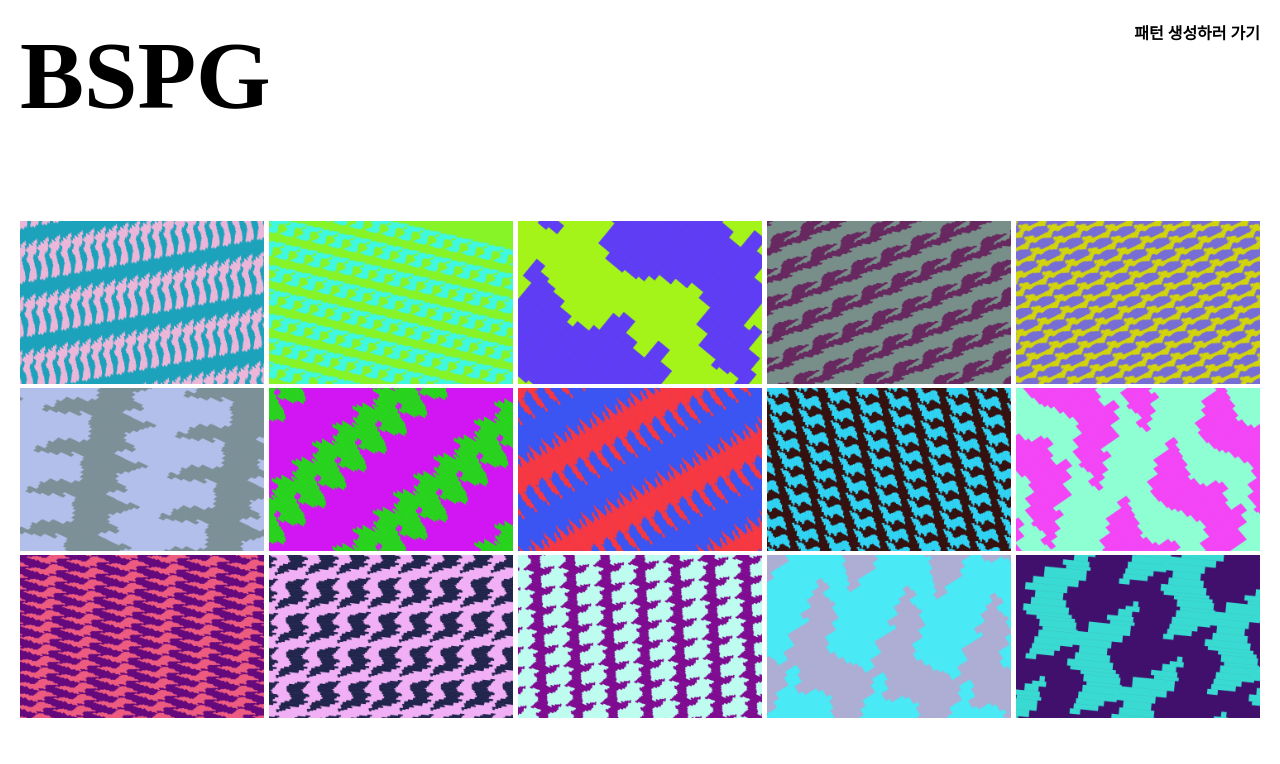
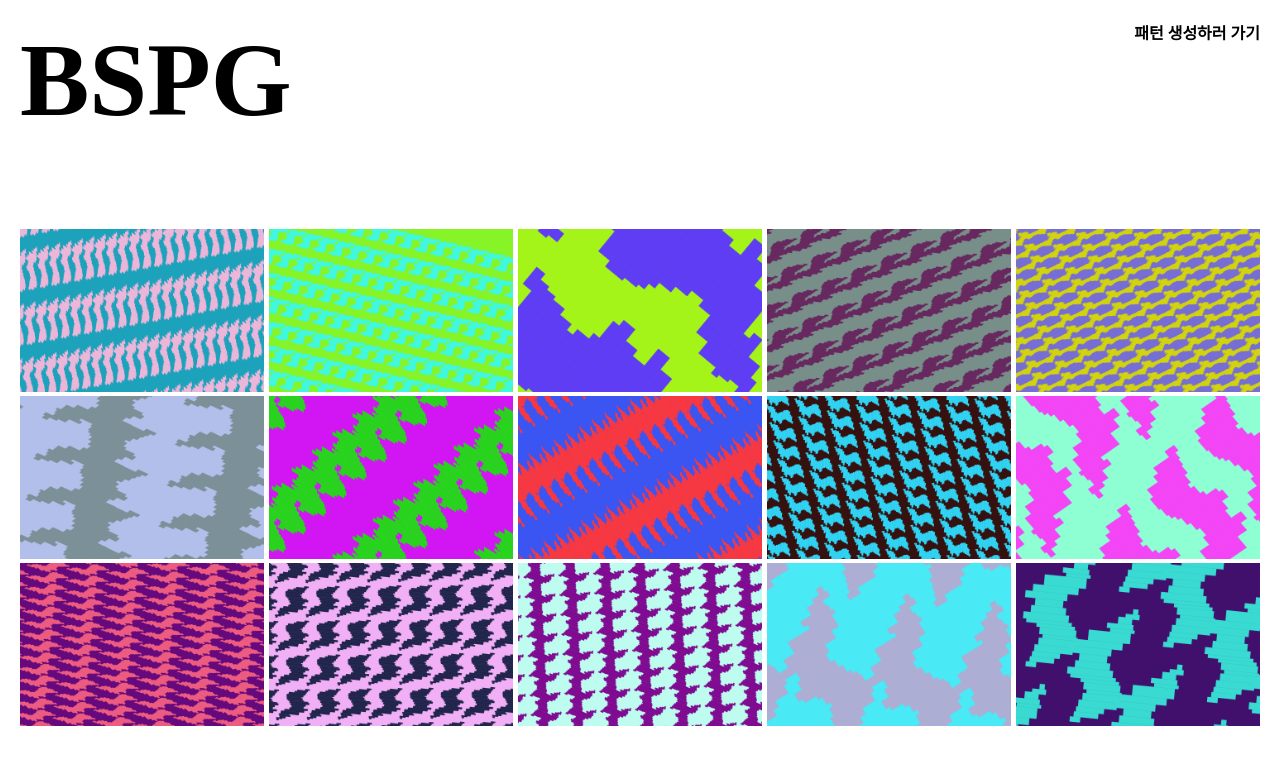
Before and after one commit to yangyeseulll/BSPG, a plain HTML site: page index.html in a window 1280 px wide. Drawn offline with Linux system fonts and the light colour scheme; a web font is replaced by a local one.

Commit message:
style.css

```diff
--- a/style.css
+++ b/style.css
@@ -14,7 +14,7 @@
 
         .header-logo{
             font-family: "Sansation";
-            font-size:6rem;
+            font-size:6.5rem;
             font-weight:900;
             cursor: pointer;
         }
```
